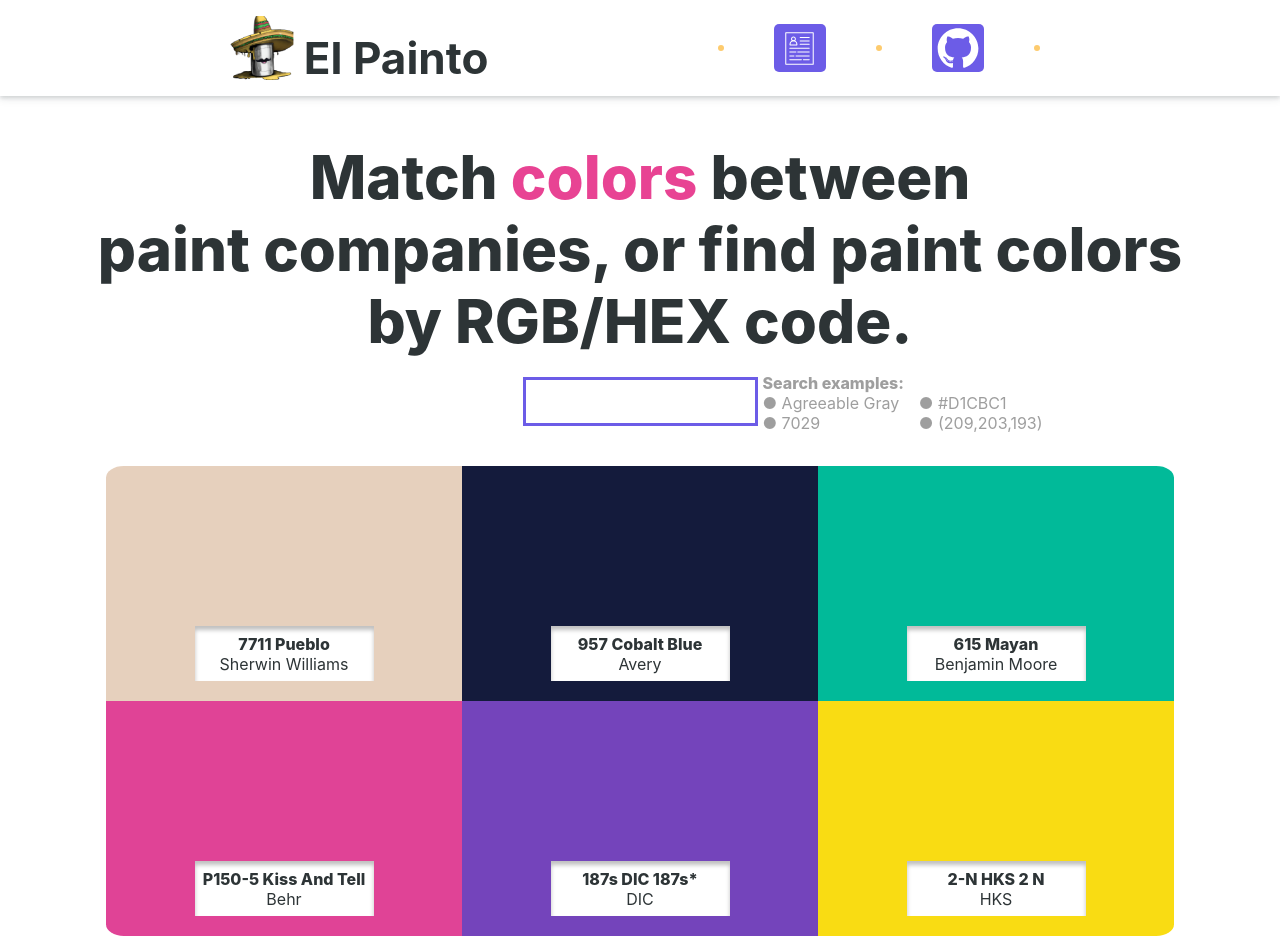
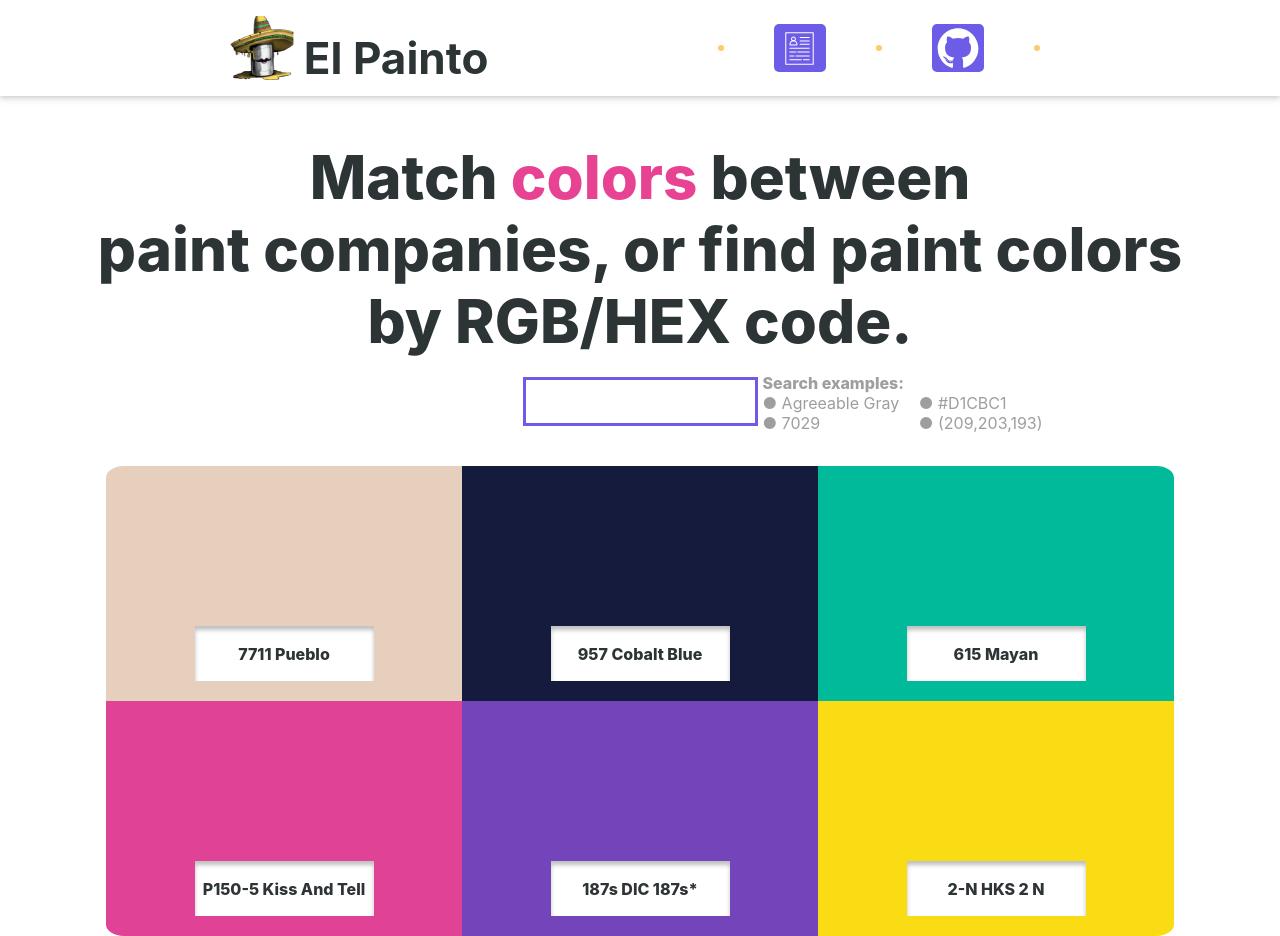
Before and after one commit to etorresh/ElPainto, a React (Create React App) app: page / in a window 1280 px wide. Built offline with nearby package versions, Linux system fonts and the light colour scheme.

Commit message:
made color labels a shared component

```diff
--- /dev/null
+++ b/src/core/utils/display-company.js
@@ -0,0 +1,72 @@
+function displayCompany(company) {
+  switch (company) {
+    case "avery": {
+      return "Avery";
+    }
+    case "behr": {
+      return "Behr";
+    }
+    case "benjamin-moore": {
+      return "Benjamin Moore";
+    }
+    case "colorhouse": {
+      return "Colorhouse";
+    }
+    case "dic": {
+      return "DIC";
+    }
+    case "dunn-edwards": {
+      return "Dunn Edwards";
+    }
+    case "dutch": {
+      return "Dutch Boy";
+    }
+    case "farrow-ball": {
+      return "Farrow & Ball";
+    }
+    case "hks": {
+      return "HKS";
+    }
+    case "hl": {
+      return "Hallman Lindsay";
+    }
+    case "ikea": {
+      return "IKEA";
+    }
+    case "kilz": {
+      return "Kilz";
+    }
+    case "kobra": {
+      return "Kobra";
+    }
+    case "mpc": {
+      return "Matthews";
+    }
+    case "neenah": {
+      return "Neenah Paper Co.";
+    }
+    case "ppg": {
+      return "PGG";
+    }
+    case "ral": {
+      return "RAL";
+    }
+    case "sherwin-williams": {
+      return "Sherwin Williams";
+    }
+    case "toyo": {
+      return "TOYO";
+    }
+    case "trumatch": {
+      return "TRUMATCH";
+    }
+    case "valspar": {
+      return "Valspar";
+    }
+    case "vista": {
+      return "Vista";
+    }
+  }
+}
+
+export default displayCompany;
--- a/src/features/color-match/ColorMatch.css
+++ b/src/features/color-match/ColorMatch.css
@@ -1,6 +1,29 @@
 .match-wrap {
+  display: flex;
   margin-top: 40px;
   width: 1068px;
   height: 470px;
   border-radius: 2%;
 }
+
+@media screen and (max-width: 1100px) {
+  .match-wrap {
+    width: 712px;
+    height: 470px;
+  }
+}
+
+@media screen and (max-width: 730px) {
+  .match-wrap {
+    width: 534px;
+    height: 334px;
+  }
+}
+
+@media screen and (max-width: 550px) {
+  .match-wrap {
+    width: 300px;
+    height: 400px;
+    margin-top: 20px;
+  }
+}
--- a/src/features/color-match/ColorMatch.js
+++ b/src/features/color-match/ColorMatch.js
@@ -1,4 +1,6 @@
 import "./ColorMatch.css";
+import displayCompany from "../../core/utils/display-company";
+import ColorLabel from "../shared/label/ColorLabel";
 function ColorMatch(props) {
   return (
     <div
@@ -9,7 +11,19 @@
           props.colors[props.selectedColor.company][props.selectedColor.index]
             .hex,
       }}
-    ></div>
+    >
+      <ColorLabel
+        company={props.selectedColor.company}
+        label={
+          props.colors[props.selectedColor.company][props.selectedColor.index]
+            .label
+        }
+        name={
+          props.colors[props.selectedColor.company][props.selectedColor.index]
+            .name
+        }
+      ></ColorLabel>
+    </div>
   );
 }
 
--- a/src/features/colors-box/ColorsBox.js
+++ b/src/features/colors-box/ColorsBox.js
@@ -1,5 +1,6 @@
 import { useState, useEffect } from "react";
 import "./ColorsBox.css";
+import displayCompany from "../../core/utils/display-company";
 
 import Box from "./box/Box";
 
@@ -154,74 +155,4 @@
   }, []);
   return windowSize;
 }
-function displayCompany(company) {
-  switch (company) {
-    case "avery": {
-      return "Avery";
-    }
-    case "behr": {
-      return "Behr";
-    }
-    case "benjamin-moore": {
-      return "Benjamin Moore";
-    }
-    case "colorhouse": {
-      return "Colorhouse";
-    }
-    case "dic": {
-      return "DIC";
-    }
-    case "dunn-edwards": {
-      return "Dunn Edwards";
-    }
-    case "dutch": {
-      return "Dutch Boy";
-    }
-    case "farrow-ball": {
-      return "Farrow & Ball";
-    }
-    case "hks": {
-      return "HKS";
-    }
-    case "hl": {
-      return "Hallman Lindsay";
-    }
-    case "ikea": {
-      return "IKEA";
-    }
-    case "kilz": {
-      return "Kilz";
-    }
-    case "kobra": {
-      return "Kobra";
-    }
-    case "mpc": {
-      return "Matthews";
-    }
-    case "neenah": {
-      return "Neenah Paper Co.";
-    }
-    case "ppg": {
-      return "PGG";
-    }
-    case "ral": {
-      return "RAL";
-    }
-    case "sherwin-williams": {
-      return "Sherwin Williams";
-    }
-    case "toyo": {
-      return "TOYO";
-    }
-    case "trumatch": {
-      return "TRUMATCH";
-    }
-    case "valspar": {
-      return "Valspar";
-    }
-    case "vista": {
-      return "Vista";
-    }
-  }
-}
 export default ColorBox;
--- a/src/features/colors-box/box/Box.js
+++ b/src/features/colors-box/box/Box.js
@@ -1,4 +1,5 @@
 import "./Box.css";
+import ColorLabel from "../../shared/label/ColorLabel";
 
 function Box(props) {
   const roundBox = () => {
@@ -37,14 +38,11 @@
         borderRadius: roundBox(),
       }}
     >
-      <div className="info-wrap">
-        <div>
-          <p className="label">
-            {props.color.label} {props.color.name}
-          </p>
-          <p className="company">{props.company}</p>
-        </div>
-      </div>
+      <ColorLabel
+        label={props.color.label}
+        name={props.color.name}
+        company={props.company}
+      ></ColorLabel>
     </div>
   );
 }
--- /dev/null
+++ b/src/features/shared/label/ColorLabel.css
@@ -0,0 +1,20 @@
+.company {
+  margin: 0;
+}
+
+.label {
+  font-weight: 800;
+  margin: 0;
+}
+
+.info-wrap {
+  display: flex;
+  background-color: white;
+  justify-content: center;
+  align-items: center;
+  text-align: center;
+  width: 179px;
+  height: 55px;
+  margin-bottom: 20px;
+  box-shadow: inset 0px 4px 4px rgba(0, 0, 0, 0.25);
+}
--- /dev/null
+++ b/src/features/shared/label/ColorLabel.js
@@ -0,0 +1,17 @@
+import displayCompany from "../../../core/utils/display-company";
+import "./ColorLabel.css";
+
+function ColorLabel(props) {
+  return (
+    <div className="info-wrap">
+      <div>
+        <p className="label">
+          {props.label} {props.name}
+        </p>
+        <p className="company">{displayCompany(props.company)}</p>
+      </div>
+    </div>
+  );
+}
+
+export default ColorLabel;
```
